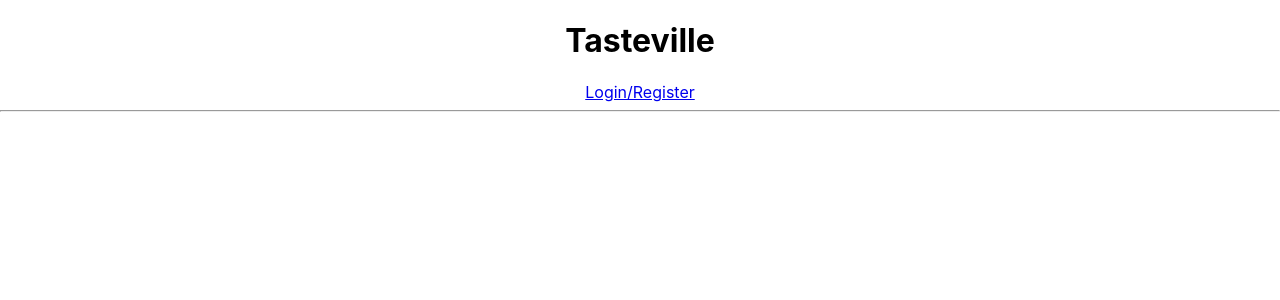
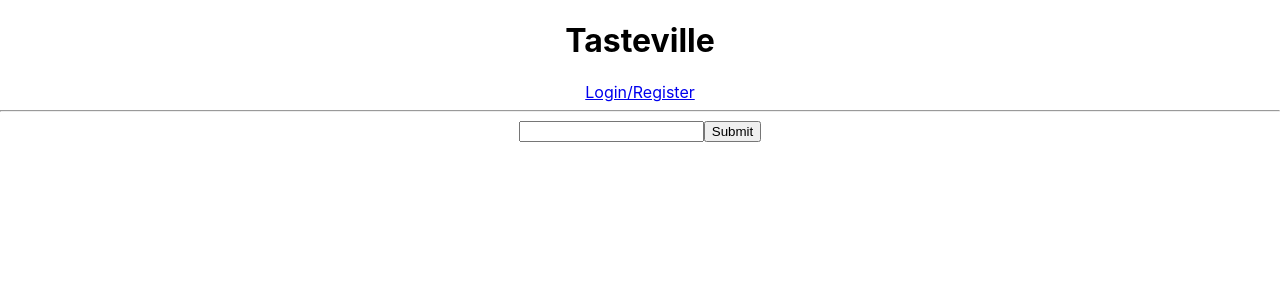
Before and after one commit to forexsnyder/study, a React (Create React App) app in the folder client/: page /foods/1/edit in a window 1280 px wide. Before the commit this address led to /. Shown: the top 300 px of the page. Built offline with nearby package versions, Linux system fonts and the light colour scheme; no server answers.

Commit message:
WIP setting up edit food form

```diff
--- a/client/src/App.js
+++ b/client/src/App.js
@@ -19,7 +19,7 @@ function App() {
     const handleVerify = async () => {
       const userData = await verifyUser();
       setCurrentUser(userData);
-      history.push('/');
+      // history.push('/');
     }
     handleVerify();
   }, [])
--- a/client/src/containers/MainContainer.jsx
+++ b/client/src/containers/MainContainer.jsx
@@ -4,6 +4,7 @@ import { getAllFlavors } from '../services/flavors'
 import { getAllFoods } from '../services/foods';
 import Flavors from '../screens/Flavors';
 import Foods from '../screens/Foods';
+import FoodEdit from '../screens/FoodEdit';
 
 export default function MainContainer() {
   const [flavors, setFlavors] = useState([]);
@@ -25,6 +26,9 @@ export default function MainContainer() {
 
   return (
     <Switch>
+      <Route path='/foods/:id/edit'>
+        <FoodEdit foods={foods} />
+      </Route>
       <Route path='/flavors'>
         <Flavors
           flavors={flavors}
--- /dev/null
+++ b/client/src/screens/FoodEdit.jsx
@@ -0,0 +1,38 @@
+import React, { useState, useEffect } from 'react';
+import { useParams } from 'react-router-dom';
+
+export default function FoodEdit(props) {
+  const [formData, setFormData] = useState({
+    name: ""
+  })
+  const { name } = formData;
+  const { id } = useParams();
+
+  useEffect(() => {
+    const prefilForm = () => {
+      const singleFood = props.foods.find(food => {
+        return food.id === Number(id)
+      })
+      setFormData({ name: singleFood.name })
+    }
+    if (props.foods.length) {
+      prefilForm();
+    }
+  }, [props.foods])
+
+  const handleChange = (e) => {
+    const { value } = e.target;
+    setFormData({ name: value });
+  }
+
+  return (
+    <form>
+      <input
+        type='text'
+        value={name}
+        onChange={handleChange}
+      />
+      <button>Submit</button>
+    </form>
+  )
+}
--- a/client/src/screens/Foods.jsx
+++ b/client/src/screens/Foods.jsx
@@ -1,11 +1,16 @@
-import React from 'react'
+import React from 'react';
+import { Link } from 'react-router-dom';
 
 export default function Foods(props) {
   return (
     <div>
       <h3>Foods</h3>
       {props.foods.map(food => (
-        <p key={food.id}>{food.name}</p>
+        <React.Fragment key={food.id}>
+          <p>{food.name}</p>
+          <Link to={`/foods/${food.id}/edit`}><button>Edit</button></Link>
+          <button>Delete</button>
+        </React.Fragment>
       ))}
     </div>
   )
```
